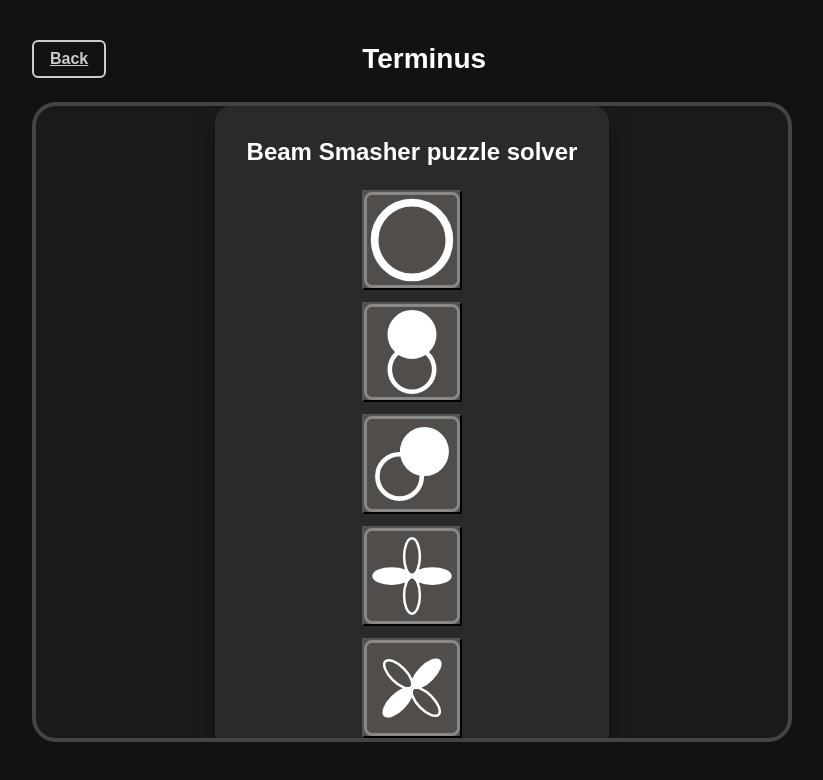
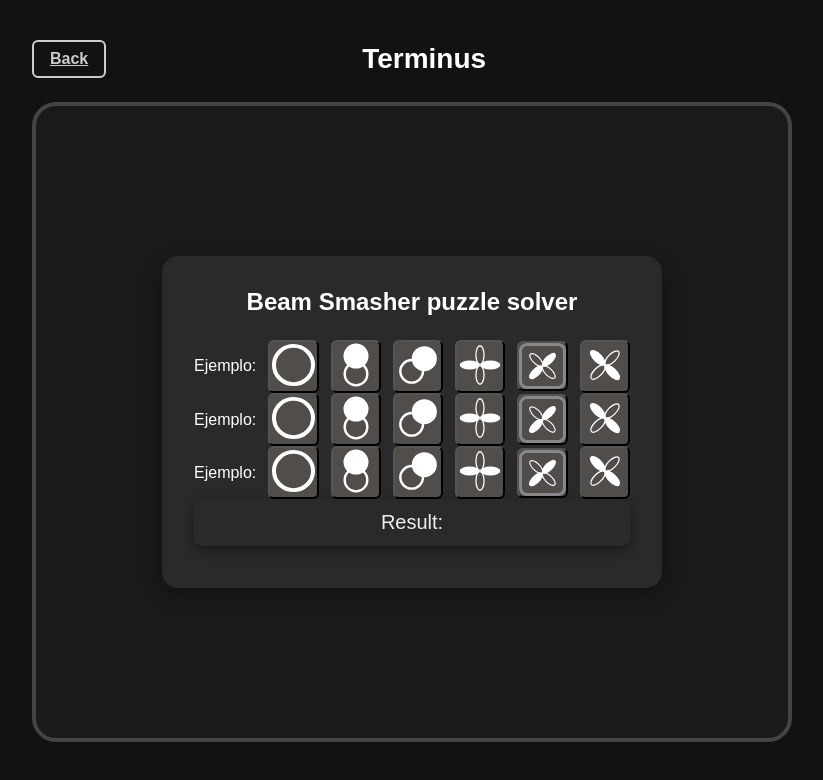
Before and after one commit to pochua117/CODSideKick, a Next.js app: page /maps/terminus in a window 1280 px wide. Shown: the top 780 px of the page, without its empty margins (228-1051 px from the left). Built offline with nearby package versions, Linux system fonts and the light colour scheme.

Commit message:
Added basic style to all beamsmasher puzzle

```diff
--- a/src/components/BeamSmasherSolver.jsx
+++ b/src/components/BeamSmasherSolver.jsx
@@ -17,7 +17,7 @@ const BeamSmahserSolver = () => {
     {
     number: 0,
     content: (
-      <div className="symbol-container">
+      <div>
         <img className="symbol-image" src="../images/terminus/Circulo.svg" alt="Circulo" />
       </div>
     ),
@@ -25,7 +25,7 @@ const BeamSmahserSolver = () => {
   {
     number: 10,
     content: (
-      <div className="symbol-container">
+      <div>
         <img className="symbol-image" src="../images/terminus/DobleCirculo.svg" alt="DobleCirculo" />
       </div>
     ),
@@ -33,7 +33,7 @@ const BeamSmahserSolver = () => {
   {
     number: 11,
     content: (
-      <div className="symbol-container">
+      <div>
         <img className="symbol-image" src="../images/terminus/DobleCirculoRotado.svg" alt="DobleCirculoRotado" />
       </div>
     ),
@@ -41,7 +41,7 @@ const BeamSmahserSolver = () => {
   {
     number: 20,
     content: (
-      <div className="symbol-container">
+      <div>
         <img className="symbol-image" src="../images/terminus/Cruz.svg" alt="Cruz" />
       </div>
     ),
@@ -57,7 +57,7 @@ const BeamSmahserSolver = () => {
   {
     number: 22,
     content: (
-      <div className="symbol-container">
+      <div>
         <img className="symbol-image" src="../images/terminus/CruzRotadaInversa.svg" alt="CruzRotadaInversa" />
       </div>
     ),
@@ -71,10 +71,11 @@ const BeamSmahserSolver = () => {
       <h2 translate="no">Beam Smasher puzzle solver</h2>
 
 
+      <div className="terminus-objects-section">
       {symbolSections.map((i) => (
-        <SymbolSelection key={i} text="" imagesDir="../images/symbols/" allButtons={allButtons} selected={symbolStates[i][0]} setSelected={symbolStates[i][1]} />
+        <SymbolSelection key={i} text="Ejemplo: " imagesDir="../images/symbols/" allButtons={allButtons} selected={symbolStates[i][0]} setSelected={symbolStates[i][1]} />
         ))}
-
+      </div>
 
       <div className="result" >
         Result: {[resultado1, resultado2, resultado3].join("  ")}
--- a/src/components/FolderPuzzleSolver.jsx
+++ b/src/components/FolderPuzzleSolver.jsx
@@ -60,7 +60,7 @@ const FolderPuzzleSolver = () => {
           }
 
           return (
-            <button
+            <button className="symbol-container"
               key={btn.number}
               onClick={() => toggleSelect(btn)}
               style={{
--- a/src/styles/globals.css
+++ b/src/styles/globals.css
@@ -398,11 +398,26 @@ body {
   font-size: .9rem;
 }
 
-.item-selection {
+.terminus-objects-section {
   display: flex;
   flex-direction: column;
   align-items: center;
+}
+
+.item-selection {
+  display: flex;
+  flex-direction: row;
+  align-items: center;
   gap: 12px;
+}
+
+.item-selection button img{
+  width: 100%;
+  height: 100%;
+}
+
+.item-selection button {
+  border-radius: 6px;
 }
 
 
```
